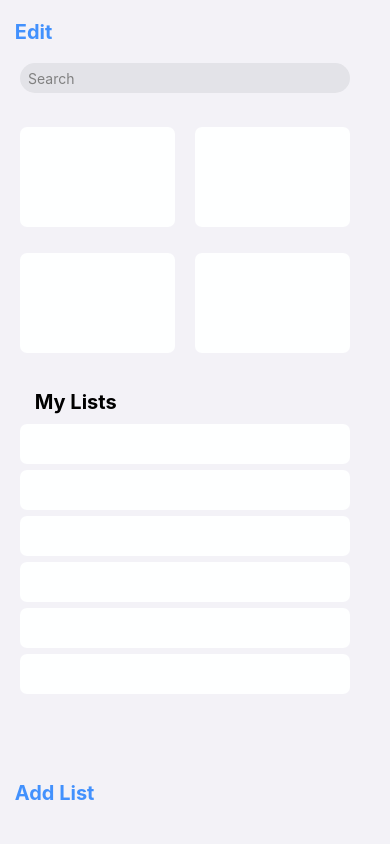
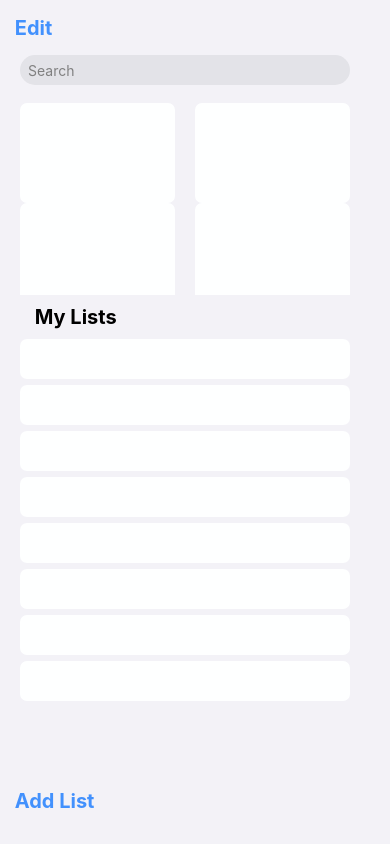
Before and after one commit to yigi/React, a React Native app in the folder basics/: screen / in a window 390 px wide. Built offline with nearby package versions, Linux system fonts and the light colour scheme.

Commit message:
Reminder Clone v1 - Scrollable View

```diff
--- a/basics/App.js
+++ b/basics/App.js
@@ -6,7 +6,7 @@ import {
   TextInput,
   Text,
   TouchableOpacity,
-  TouchableHighlight
+  ScrollView
 } from "react-native";
 
 export default class App extends Component {
@@ -18,6 +18,7 @@ export default class App extends Component {
             <Text style={styles.editText}> Edit </Text>
           </TouchableOpacity>
         </View>
+        <ScrollView style={styles.scrollableContainer}>
           <View style={styles.searchContainer}>
             <View style={styles.searchBoxMockBackground} />
             <TextInput
@@ -27,34 +28,47 @@ export default class App extends Component {
             />
           </View>
           <View style={styles.groupContainer}>
-          <TouchableHighlight underlayColor="blue">
+            <TouchableOpacity underlayColor="blue">
               <View style={styles.groupBox} />
-          </TouchableHighlight>
+            </TouchableOpacity>
+            <TouchableOpacity underlayColor="blue">
               <View style={styles.groupBox} />
+            </TouchableOpacity>
+            <TouchableOpacity underlayColor="blue">
               <View style={styles.groupBox} />
+            </TouchableOpacity>
+            <TouchableOpacity underlayColor="blue">
               <View style={styles.groupBox} />
+            </TouchableOpacity>
           </View>
           <View style={styles.listContainer}>
             <Text style={styles.myListText}> My Lists </Text>
-          <TouchableHighlight underlayColor="blue">
+            <TouchableOpacity underlayColor="blue">
               <View style={styles.listItem} />
-          </TouchableHighlight>
-          <TouchableHighlight underlayColor="blue">
+            </TouchableOpacity>
+            <TouchableOpacity underlayColor="blue">
               <View style={styles.listItem} />
-          </TouchableHighlight>
-          <TouchableHighlight underlayColor="blue">
+            </TouchableOpacity>
+            <TouchableOpacity underlayColor="blue">
               <View style={styles.listItem} />
-          </TouchableHighlight>
-          <TouchableHighlight underlayColor="blue">
+            </TouchableOpacity>
+            <TouchableOpacity underlayColor="blue">
               <View style={styles.listItem} />
-          </TouchableHighlight>
-          <TouchableHighlight underlayColor="blue">
+            </TouchableOpacity>
+            <TouchableOpacity underlayColor="blue">
               <View style={styles.listItem} />
-          </TouchableHighlight>
-          <TouchableHighlight underlayColor="blue">
+            </TouchableOpacity>
+            <TouchableOpacity underlayColor="blue">
               <View style={styles.listItem} />
-          </TouchableHighlight>
+            </TouchableOpacity>
+            <TouchableOpacity underlayColor="blue">
+              <View style={styles.listItem} />
+            </TouchableOpacity>
+            <TouchableOpacity underlayColor="blue">
+              <View style={styles.listItem} />
+            </TouchableOpacity>
           </View>
+        </ScrollView>
         <View style={styles.bottomContainer}>
           <TouchableOpacity style={styles.editButton}>
             <Text style={styles.editText}> Add List </Text>
@@ -71,6 +85,10 @@ const styles = StyleSheet.create({
     backgroundColor: "#F3F2F7",
     flexDirection: "column",
     alignContent: "flex-end"
+  },
+  scrollableContainer: {
+    flex: 0.85,
+    flexDirection: "column"
   },
   topContainer: {
     flex: 0.075,
@@ -154,6 +172,9 @@ const styles = StyleSheet.create({
     marginBottom: 7,
     marginLeft: 20,
     fontWeight: "bold"
+  },
+  groupBoxContent: {
+    flex: 1
   }
 });
 
@@ -186,57 +207,4 @@ export default class App extends Component {
     );
   }
 }
-
-function UselessTextInput() {
-  const [value, onChangeText] = React.useState('Useless Placeholder');
-
-  return (
-    <TextInput
-      style={ [styles.textBox, { height: 40, borderColor: 'pink', borderWidth: 1 } ]}
-      onChangeText={text => onChangeText(text)}
-    />
-  );
-}
-
-
-const styles = StyleSheet.create({
-  container: {
-    flex: 1,
-    backgroundColor: '#DFE3E6',
-    flexDirection: 'row',
-    alignContent: 'flex-end',
-  },
-  box: {
-    flex: 1,
-    margin: 2,
-    height: 50,
-    width:50
-  },
-  firstrow: {
-    flex: 0.4,
-    flexDirection: 'column',
-    justifyContent: 'flex-start',
-  },
-  middlerow: {
-    flex: 0.3,
-    flexDirection: 'row',
-    alignItems: 'flex-start'
-  },
-  secondrow: {
-    flex: 0.4,
-    flexDirection: 'row',
-    alignItems: 'flex-end'
-  },
-  leftContainer: {
-    flex: 0.9,
-  },
-  rightContainer: {
-    flex: 0.1,
-  },
-  textBox: {
-    flex: 1,
-    alignContent: 'center',
-    marginTop: 30
-  },
-});
 */
```
Lines whose indentation alone changed are shown as unchanged.
